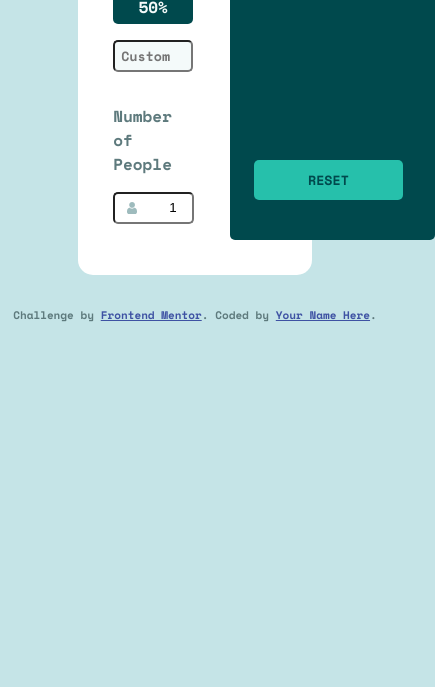
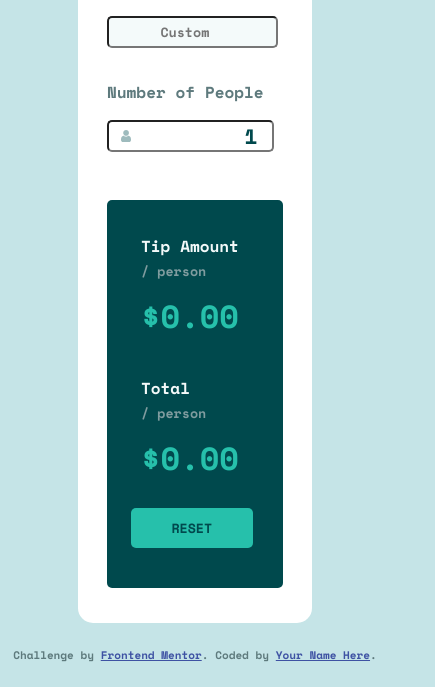
Before and after one commit to MmedaraU/tip-calculator, a plain HTML site: page index.html in a window 390 px wide. Shown: the part 505-1192 px from the top of the page, 435 px wide, since content can reach past the window. Before the commit the page ends 844 px from the top, so only its background shows below. Drawn offline with nearby package versions, Linux system fonts and the light colour scheme.

Commit message:
add error message and styles, fix input font and add media queries

```diff
--- a/css/style.css
+++ b/css/style.css
@@ -7,7 +7,7 @@
 
 body {
   background-color: hsl(185, 41%, 84%);
-  font-size: 16px;
+  font-size: 100%;
   font-family: "Space Mono", monospace;
   color: hsl(186, 14%, 43%);
   font-weight: 700;
@@ -23,10 +23,17 @@ main {
 
 /*=============== Typography ===============*/
 h1 {
+  letter-spacing: 0.72rem;
+  color: hsl(186, 14%, 43%);
+  font-size: 1.3rem;
   text-transform: uppercase;
-  letter-spacing: 0.72rem;
+}
+
+.billInput, .numberOfPeople {
+  color: hsl(183, 100%, 15%);
+  font-family: inherit;
   font-size: 1.3rem;
-  color: hsl(186, 14%, 43%);
+  font-weight: bold;
 }
 
 /*=============== Form ===============*/
@@ -87,7 +94,7 @@ form .tip, form .tip-custom {
   margin-right: 0.3rem;
   padding: 0.3em;
   display: inline-block;
-  width: 5rem;
+  width: 30%;
   background-color: hsl(183, 100%, 15%);
   text-align: center;
   color: hsl(189, 41%, 97%);
@@ -96,6 +103,9 @@ form .tip, form .tip-custom {
   -moz-border-radius: 5px;
   -ms-border-radius: 5px;
   -o-border-radius: 5px;
+}
+form .tip {
+  cursor: pointer;
 }
 form .tip-custom {
   background-color: hsl(189, 41%, 97%);
@@ -134,6 +144,10 @@ form .amount-output {
   font-size: 2rem;
   font-weight: bold;
 }
+form .error {
+  color: red;
+  display: none;
+}
 form .btn {
   height: 2.5rem;
   font-family: inherit;
@@ -158,3 +172,48 @@ form .btn {
 .attribution a {
   color: hsl(228, 45%, 44%);
 }
+
+/*=================== Media Queries ===================*/
+@media screen and (max-width: 1445px) and (min-width: 900px) {
+  form .tip, form .tip-custom {
+    width: 45%;
+  }
+}
+@media screen and (max-width: 1078px) {
+  form .form-output .tip-per-person, form .form-output .total-per-person {
+    display: block;
+  }
+  form .form-output .tip-per-person > *, form .form-output .total-per-person > * {
+    margin: 10px;
+  }
+}
+@media screen and (max-width: 899px) {
+  h1, footer {
+    margin: 1.5rem 0 1.5rem 0;
+  }
+  form {
+    flex-direction: column;
+    align-items: center;
+  }
+  form .form-input, form .form-output {
+    width: 90%;
+  }
+  form .form-output .tip-per-person, form .form-output .total-per-person {
+    display: flex;
+  }
+}
+@media screen and (max-width: 655px) {
+  form .tip, form .tip-custom {
+    width: 45%;
+  }
+}
+@media screen and (max-width: 600px) {
+  form .form-output .tip-per-person, form .form-output .total-per-person {
+    display: block;
+  }
+}
+@media screen and (max-width: 420px) {
+  form .tip, form .tip-custom {
+    width: 97%;
+  }
+}
--- a/index.html
+++ b/index.html
@@ -44,6 +44,7 @@
         <!-- Number of People -->
         <div>
           <label for="number-of-people">Number of People</label>
+          <label for="" class="error">Can't be zero</label>
           <input type="number" name="numberOfPeople" class="numberOfPeople">
         </div>
       </fieldset>
--- a/js/script.js
+++ b/js/script.js
@@ -6,6 +6,10 @@ const totalPerPerson = document.getElementById('totalPerPerson');
 const tips = document.querySelectorAll('.tip');
 const tipCustom = document.querySelector(".tip-custom");
 const resetBtn = document.querySelector(".reset");
+const error = document.querySelector(".error");
+
+/*=================== Setting Default Styles ===================*/
+// billInput.style.fontFamily = "'Space Mono', monospace";
 
 /*=================== Event Listeners ===================*/
 
@@ -39,6 +43,15 @@ function billInputFun() {
 
 function peopleInputFun() {
   peopleValue = parseFloat(peopleInput.value); //takes string argument, returns first number as floating point number
+
+  if (peopleValue < 1) {
+    error.style.display = "flex";
+    peopleInput.style.border = "thick solid red";
+  } else {
+    error.style.display = "none";
+    peopleInput.style.border = "2px inset rgb(118, 118, 118)";
+  }
+
   calculateTip();
 }
 
```
